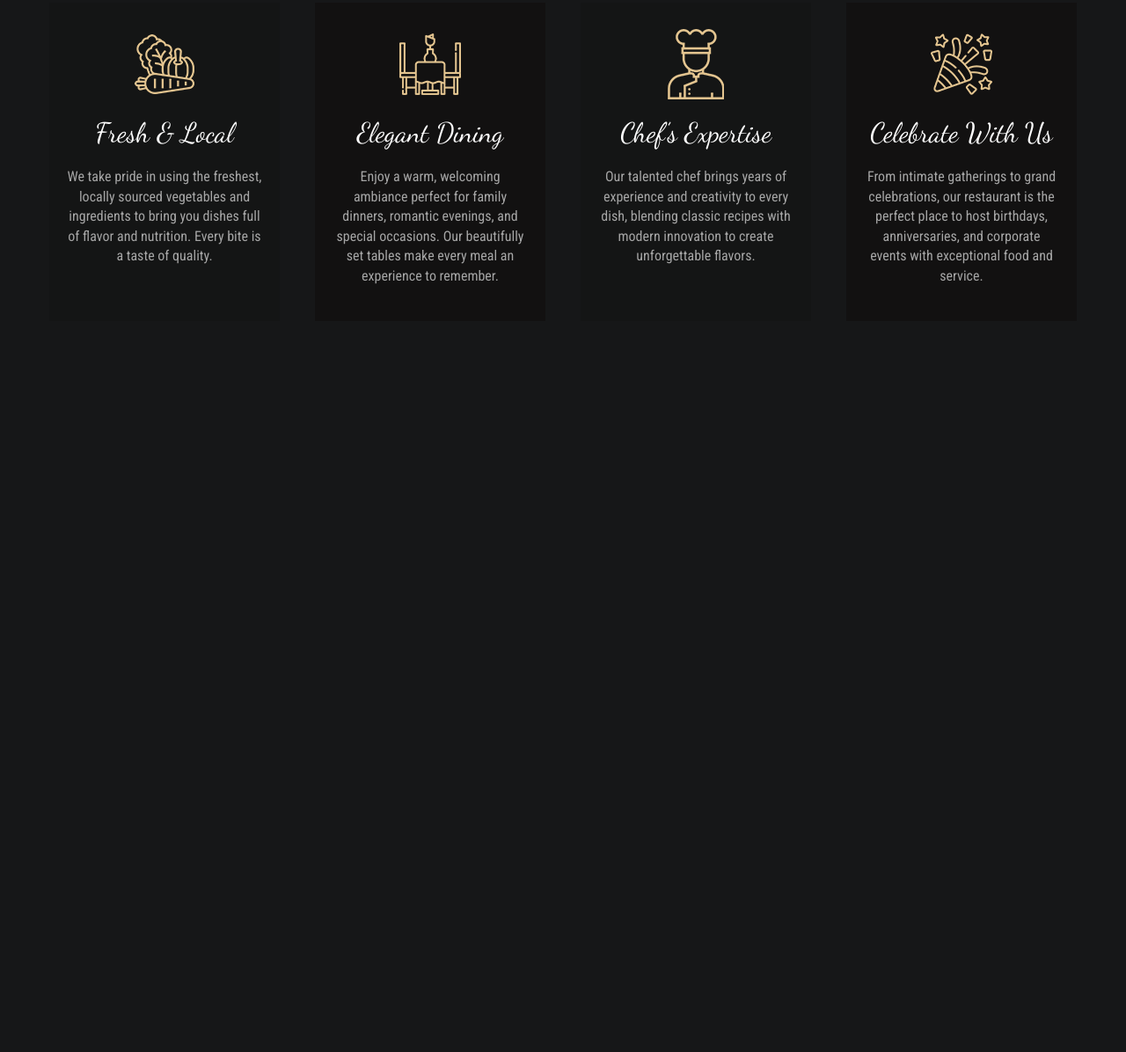
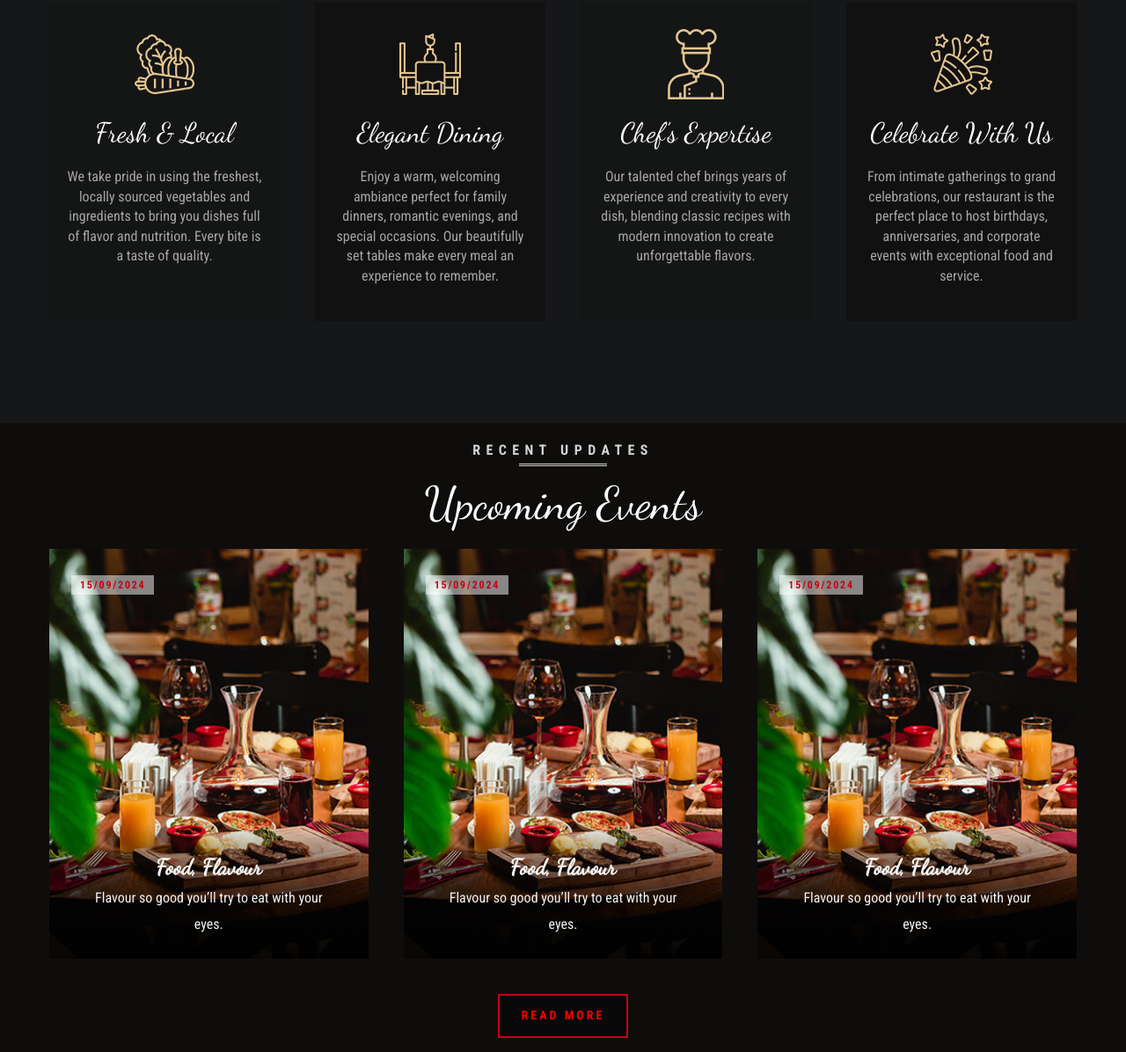
Before and after one commit to nvklap/cafe, a website built with Parcel: page src/index.html in a window 1280 px wide. Shown: the part 5952-7148 px from the top of the page at 88% size. Before the commit the page ends 6433 px from the top, so only its background shows below. Built offline with nearby package versions, Linux system fonts and the light colour scheme.

Commit message:
feat(events): add events section

```diff
--- a/src/index.html
+++ b/src/index.html
@@ -48,6 +48,7 @@
       <include src="./partials/chef-intro.html"></include>
       <include src="./partials/booking.html"></include>
       <include src="./partials/features.html"></include>
+      <include src="./partials/events.html"></include>
     </main>
   </body>
 </html>
--- /dev/null
+++ b/src/partials/events.html
@@ -0,0 +1,101 @@
+<section class="events bg-black-10" aria-label="event">
+  <div class="events__container container">
+    <p class="section__subtitle label-2 text-center">Recent Updates</p>
+
+    <h2 class="headline-1 events__title section__title text-center">
+      Upcoming Events
+    </h2>
+
+    <ul class="grid-list">
+      <li class="events__card">
+        <div class="hover-shine">
+          <div
+            class="card__banner img-holder"
+            style="--width: 350; --height: 450"
+          >
+            <img
+              src="./images/event-1.jpg"
+              alt="Event 1"
+              class="img-cover"
+              width="350"
+              height="450"
+              loading="lazy"
+            />
+
+            <time datetime="2024-09-15" class="events__date label-2"
+              >15/09/2024</time
+            >
+          </div>
+
+          <div class="events__content">
+            <p class="events__subtitle title-2 text-center">Food, Flavour</p>
+            <h3 class="events__text body-4 text-center">
+              Flavour so good you’ll try to eat with your eyes.
+            </h3>
+          </div>
+        </div>
+      </li>
+      <li class="events__card">
+        <div class="hover-shine">
+          <div
+            class="card__banner img-holder"
+            style="--width: 350; --height: 450"
+          >
+            <img
+              src="./images/event-1.jpg"
+              alt="Event 1"
+              class="img-cover"
+              width="350"
+              height="450"
+              loading="lazy"
+            />
+
+            <time datetime="2024-09-15" class="events__date label-2"
+              >15/09/2024</time
+            >
+          </div>
+
+          <div class="events__content">
+            <p class="events__subtitle title-2 text-center">Food, Flavour</p>
+            <h3 class="events__text body-4 text-center">
+              Flavour so good you’ll try to eat with your eyes.
+            </h3>
+          </div>
+        </div>
+      </li>
+      <li class="events__card">
+        <div class="hover-shine">
+          <div
+            class="card__banner img-holder"
+            style="--width: 350; --height: 450"
+          >
+            <img
+              src="./images/event-1.jpg"
+              alt="Event 1"
+              class="img-cover"
+              width="350"
+              height="450"
+              loading="lazy"
+            />
+
+            <time datetime="2024-09-15" class="events__date label-2"
+              >15/09/2024</time
+            >
+          </div>
+
+          <div class="events__content">
+            <p class="events__subtitle title-2 text-center">Food, Flavour</p>
+            <h3 class="events__text body-4 text-center">
+              Flavour so good you’ll try to eat with your eyes.
+            </h3>
+          </div>
+        </div>
+      </li>
+    </ul>
+
+    <a href="#" class="btn btn--dark events__btn">
+      <span class="btn__forward">Read more</span>
+      <span class="btn__behind" aria-hidden="true">Read more</span>
+    </a>
+  </div>
+</section>
--- /dev/null
+++ b/src/sass/components/_events.scss
@@ -0,0 +1,63 @@
+@use '../utils/' as u;
+
+.events {
+  &__container {
+    @include u.breakpoints(small) {
+      max-width: 42rem;
+      margin-inline: auto;
+    }
+  }
+  &__title {
+    margin-block-end: 2rem;
+  }
+
+  &__card {
+    position: relative;
+    overflow: hidden;
+
+    & .img-cover {
+      transition: var(--transition-2);
+    }
+
+    &:hover .img-cover,
+    &:focus-within .img-cover {
+      transform: scale(1.05);
+    }
+  }
+
+  &__content {
+    background-image: var(--gradient-1);
+    position: absolute;
+    bottom: 0;
+    width: 100%;
+    padding: 3.5rem 3.5rem 2.5rem;
+  }
+
+  &__date {
+    position: absolute;
+    top: 3rem;
+    left: 2.5rem;
+    padding: 0.5rem 1rem;
+    color: var(--c-dark-red);
+    background-color: var(--white-alpha-50);
+    font-weight: var(--weight-bold);
+    letter-spacing: var(--letterSpacing-1);
+    line-height: 1;
+  }
+
+  &__subtitle {
+    color: var(--c-light-grey);
+    font-weight: var(--weight-bold);
+    margin-block-end: 0.5rem;
+  }
+
+  &__text {
+    color: var(--c-light-grey);
+    font-weight: var(--weight-regular);
+  }
+
+  &__btn {
+    margin-inline: auto;
+    margin-block-start: 4rem;
+  }
+}
--- a/src/sass/components/_index.scss
+++ b/src/sass/components/_index.scss
@@ -13,3 +13,4 @@
 @forward 'chef-intro';
 @forward 'booking';
 @forward 'features';
+@forward 'events';
```
Also changed, not shown: src/images/event-1.jpg (added).
